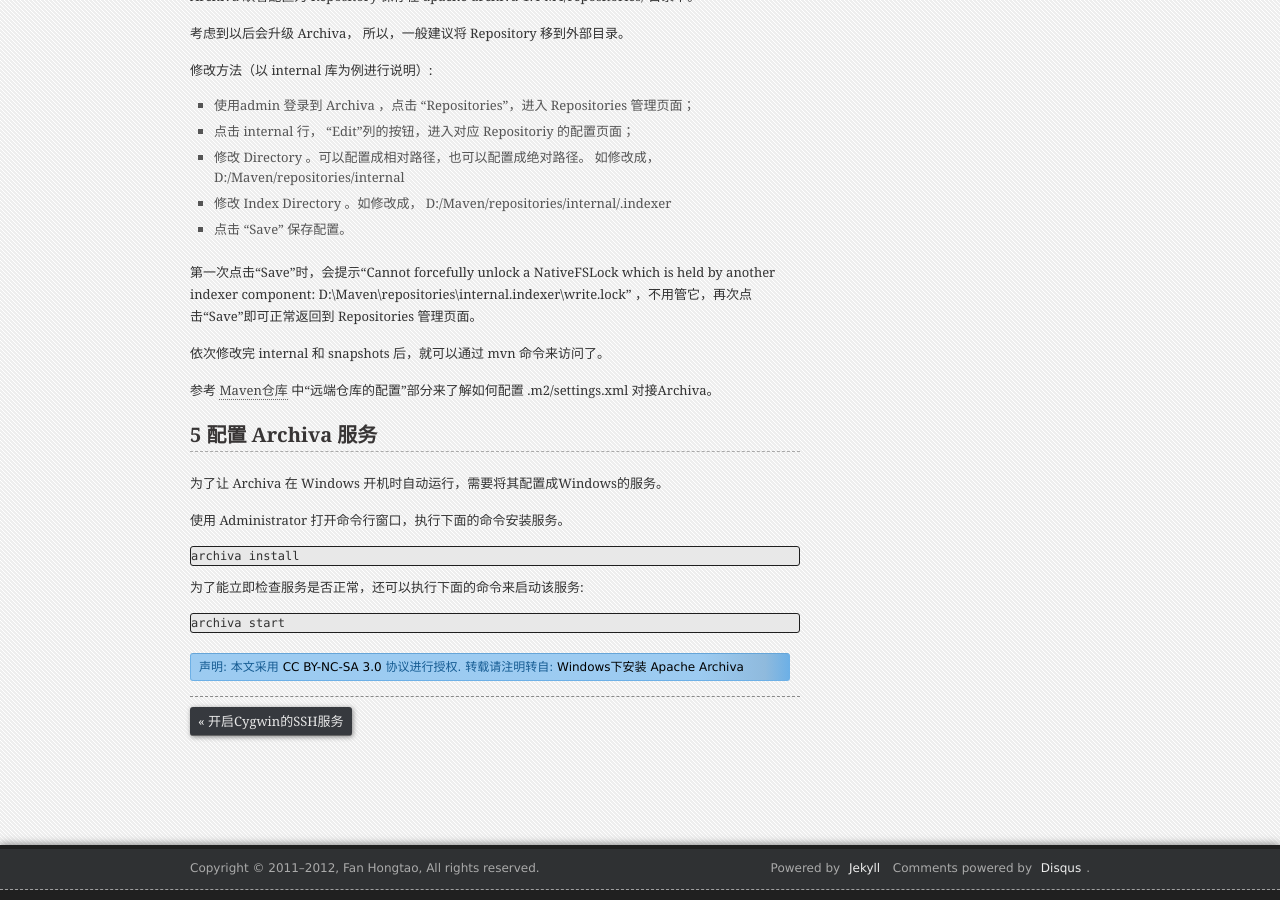
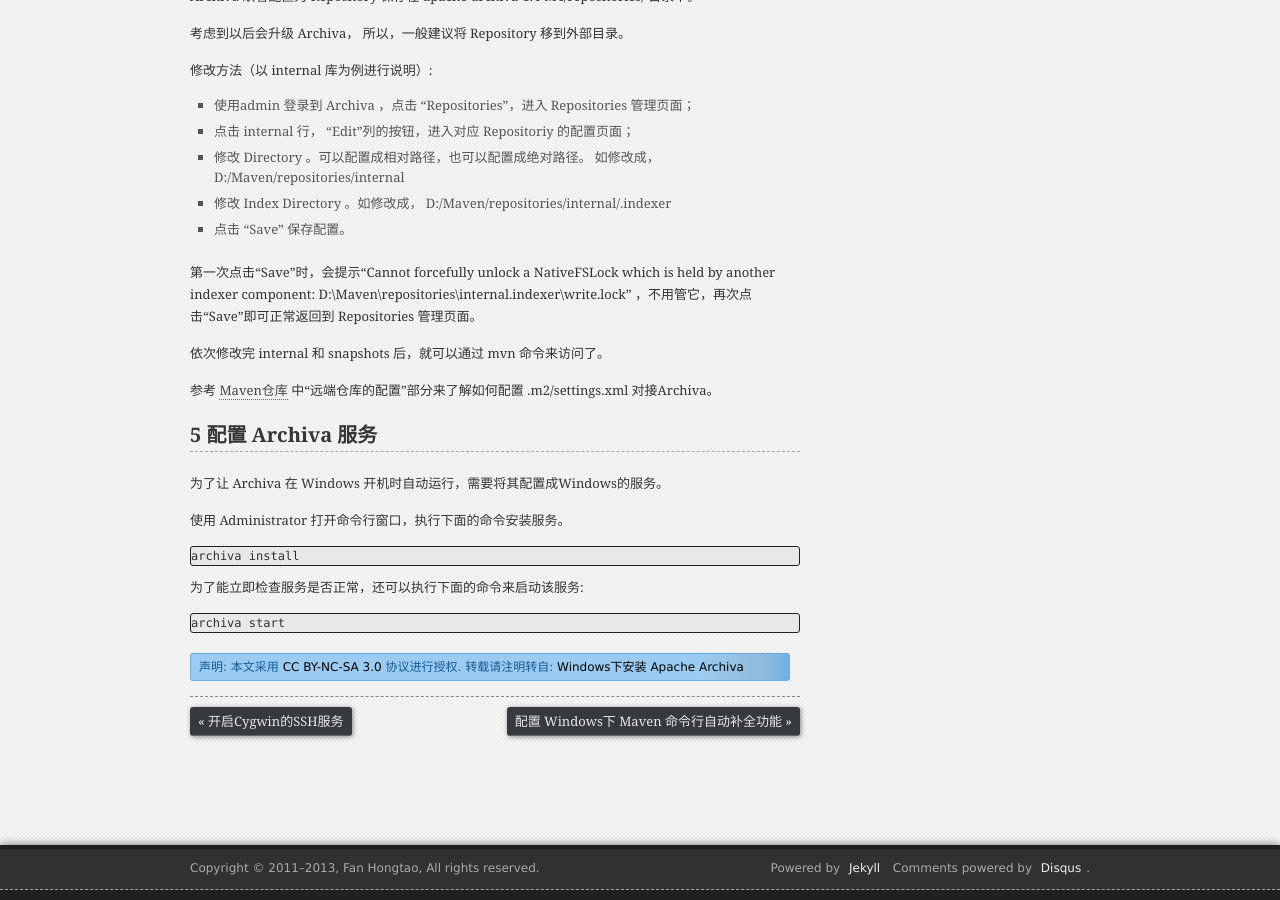
Before and after one commit to fanhongtao/fanhongtao.github.com, a Jekyll site: the page built from _posts/2013-09-04-install-apache-archiva-in-windows.md, in a window 1280 px wide and 900 px high, scrolled down 804 px. Built offline with Jekyll 4.4.1, drawn with Linux system fonts in a browser that asks for light colours; Markdown is read by kramdown in place of the engine named in the settings; comment, search, counter and statistics services are not loaded; some of the changed lines change nothing that is shown; some of the changed text lies outside the part shown.

Commit message:
Add post: 2013-09-07-maven-auto-completion-using-bash-for-windows.md

```diff
--- a/_includes/foot.html
+++ b/_includes/foot.html
@@ -1,7 +1,7 @@
 <footer class="foot">
 	<div class="foot-btn">
 		<div class="foot-btn-det">
-			<p class="copyright">Copyright © 2011–2012, {{ site.author.name }}, All rights reserved.</p>
+			<p class="copyright">Copyright © 2011–2013, {{ site.author.name }}, All rights reserved.</p>
             <p class="author">Comments powered by <a href="http://disqus.com">Disqus</a>.</p>
             <p class="author">Powered by <a href="http://www.jekyllrb.com">Jekyll</a>&nbsp&nbsp</p>
 		</div>
--- /dev/null
+++ b/_posts/2013-09-07-maven-auto-completion-using-bash-for-windows.md
@@ -0,0 +1,50 @@
+---
+layout: post
+title: 配置 Windows下 Maven 命令行自动补全功能
+description:  基于 Mingw 的Bash
+categories: maven
+tags: [maven, auto, completion, bash]
+copyright: cn
+---
+
+Maven 的各种插件提供了很多 Goals，不太可能记住这些。所以有必要开启命令行的自动补全功能。
+
+Windows的CMD脚本功能太简单，使用不方便。同时由于需要使用 Git，我安装了 [msysgit](https://code.google.com/p/msysgit/)，而它自带的 Bash 窗口则成为了我日常工作中主要使用的命令行界面。所以这里也只讲如何基于 msysgit 的 Bash 来实现自动补全。
+
+先从 [Maven Integration with Bash](http://jira.codehaus.org/browse/MNG-3928) 下载最新的用于实现自动补全的文件： m2。
+
+将下载的 m2 文件拷贝到 git 的安装目录下的 etc 目录。 如，我是拷贝到 d:\Program Files\Git\etc\ 目录。
+
+修改 etc 目录下的 profile 文件， 在文件最后增加一行
+
+<pre>
+. /etc/m2
+</pre>
+
+注意，第一个字符是英文的“.”（大于号下面的那个），前面不能有空格、Tab。
+
+然后，新打开一个 Bash 界面， 键入 “mvn”，再按两下TAB键，就会提示
+<pre>
+$ mvn
+Display all 518 possibilities? (y or n)
+</pre>
+
+也可以输入部分内容，如输入 “mvn depe”，再按两下TAB键，会先补全成
+<pre>
+$ mvn dependency\:
+</pre>
+
+再按一下TAB，会显示成为：
+<pre>
+$ mvn dependency\:
+dependency:analyze                 dependency:copy-dependencies       dependency:sources
+dependency:analyze-dep-mgt         dependency:go-offline              dependency:tree
+dependency:analyze-only            dependency:list                    dependency:unpack
+dependency:analyze-report          dependency:purge-local-repository  dependency:unpack-dependencies
+dependency:build-classpath         dependency:resolve
+dependency:copy                    dependency:resolve-plugins
+</pre>
+
+
+# 参考
+* [List all of the possible goals in Maven 2?](http://stackoverflow.com/questions/3996802/list-all-of-the-possible-goals-in-maven-2)
```
